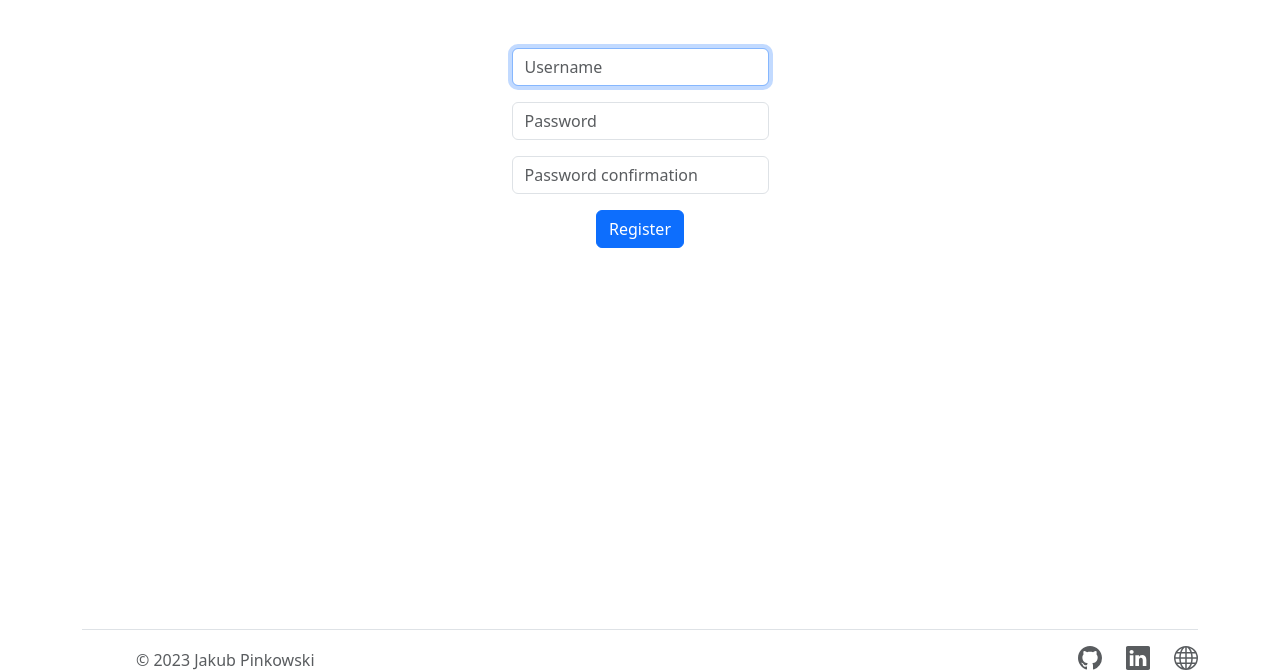
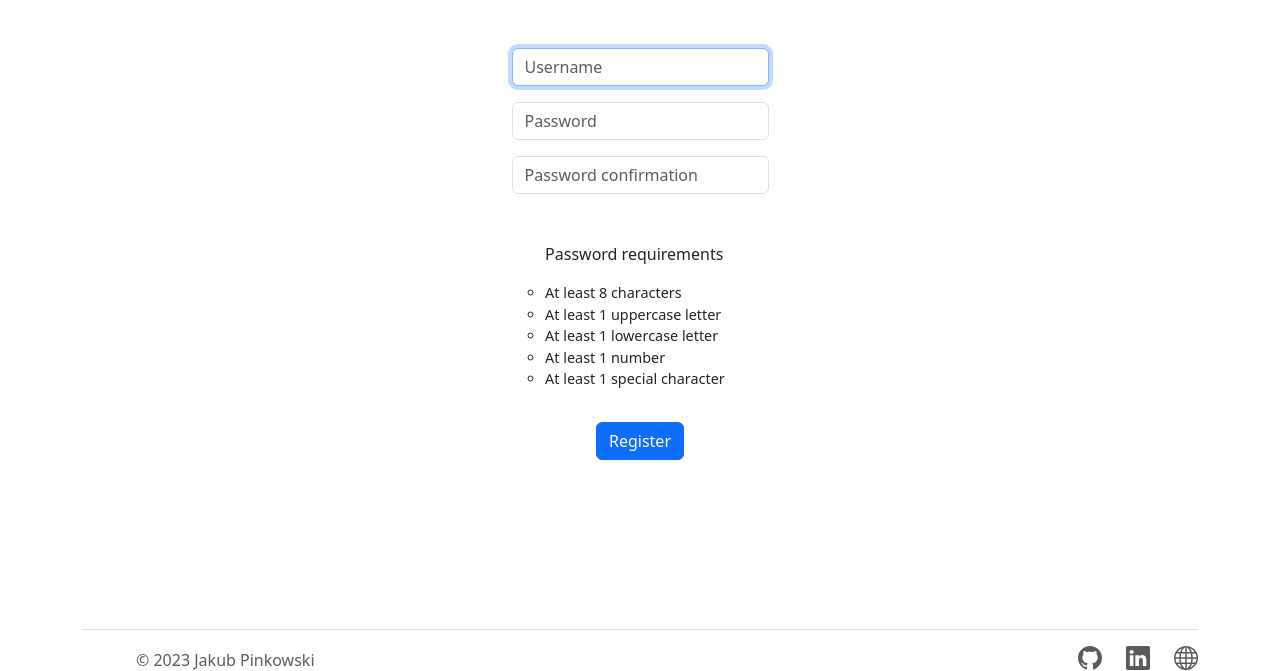
Before and after one commit to Jakub-Pinkowski/Habit-Tracker, a Flask app: page /register in a window 1280 px wide. Shown: the part 70-741 px from the top of the page. Run offline with Flask 2, Linux system fonts and the light colour scheme.

Commit message:
Implemented password requirements

```diff
--- a/app.py
+++ b/app.py
@@ -5,7 +5,7 @@ from flask_session import Session
 from werkzeug.security import check_password_hash, generate_password_hash
 from datetime import date, datetime
 import time
-from helpers import apology, login_required, Habit
+from helpers import login_required, Habit
 
 
 # Main function
@@ -94,6 +94,42 @@ def register():
         # Ensure password was submitted
         elif not password:
             flash("Please provide password!")
+            alert_type = "alert-danger"
+            return render_template("register.html", alert_type=alert_type)
+
+        # Check if password is at least 8 characters long
+        elif len(password) < 8:
+            flash("Password must be at least 8 characters long!")
+            alert_type = "alert-danger"
+            return render_template("register.html", alert_type=alert_type)
+
+        # Check if password contains at least one number
+        elif not any(char.isdigit() for char in password):
+            flash("Password must contain at least one number!")
+            alert_type = "alert-danger"
+            return render_template("register.html", alert_type=alert_type)
+
+        # Check if password contains at least one uppercase letter
+        elif not any(char.isupper() for char in password):
+            flash("Password must contain at least one uppercase letter!")
+            alert_type = "alert-danger"
+            return render_template("register.html", alert_type=alert_type)
+
+        # Check if password contains at least one lowercase letter
+        elif not any(char.islower() for char in password):
+            flash("Password must contain at least one lowercase letter!")
+            alert_type = "alert-danger"
+            return render_template("register.html", alert_type=alert_type)
+
+        # Check if password contains at least one special character
+        elif not any(char in "!@#$%^&*()-+?_=,<>/;:[]{}" for char in password):
+            flash("Password must contain at least one special character!")
+            alert_type = "alert-danger"
+            return render_template("register.html", alert_type=alert_type)
+
+        # Ensure confirmation was submitted
+        elif not confirmation:
+            flash("Please provide confirmation!")
             alert_type = "alert-danger"
             return render_template("register.html", alert_type=alert_type)
 
--- a/static/styles.css
+++ b/static/styles.css
@@ -286,3 +286,23 @@ z-index: 1500;
   border-radius: 0.5rem;
   border: 2px solid #b3b6bd;
 }
+
+#div_container_password_requirements {
+  display: flex;
+  justify-content: center;
+  align-items: center;
+}
+
+#div_password_requirements {
+  padding-left: 1.1rem;
+  margin-top: 2rem;
+  width: 225px;
+  text-align: left;
+}
+
+#ul_password_requirements {
+  list-style-type: circle;
+  padding-left: 0;
+  font-size: 0.9rem;
+  text-align: left;
+}
--- a/templates/login.html
+++ b/templates/login.html
@@ -17,6 +17,6 @@
     <form action="/login" method="post" id="register_instead">
         <input type="hidden" name="register" value="register">
         <p>Don't have an account?</p>
-        <button class="btn btn-primary" type="submit">Register</button>
+        <button class="btn btn-secondary" type="submit">Register</button>
     </form>
 {% endblock %}
--- a/templates/register.html
+++ b/templates/register.html
@@ -15,6 +15,17 @@
         <div class="mb-3">
             <input class="form-control mx-auto w-auto" id="confirmation" name="confirmation" placeholder="Password confirmation" required type="password">
         </div>
+        <div id="div_container_password_requirements" class="container">
+            <div id="div_password_requirements" class="mb-3">
+                <p>Password requirements</p>
+                <ul id="ul_password_requirements">
+                    <li>At least 8 characters</li>
+                    <li>At least 1 uppercase letter</li>
+                    <li>At least 1 lowercase letter</li>
+                    <li>At least 1 number</li>
+                    <li>At least 1 special character</li>
+            </div>
+        </div>
         <button class="btn btn-primary" type="submit">Register</button>
     </form>
 {% endblock %}
```
Also changed, not shown: helpers.py (+0 -15 lines), 2 other files.
